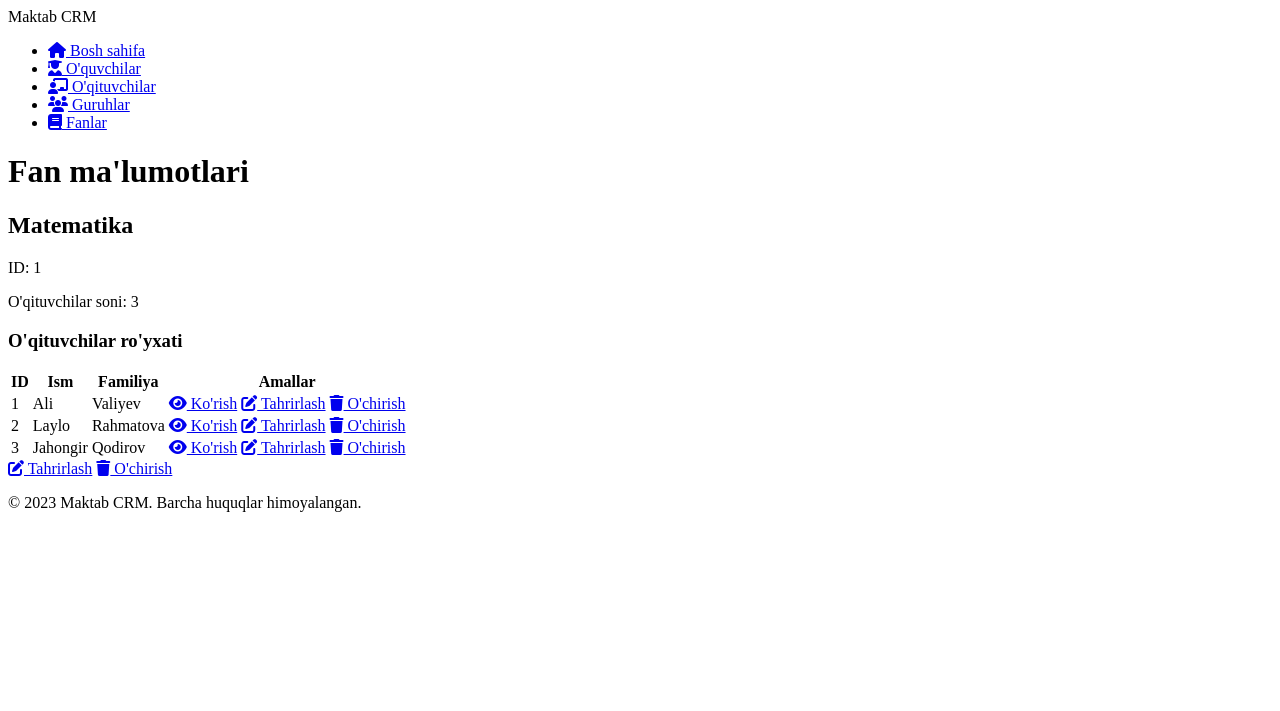
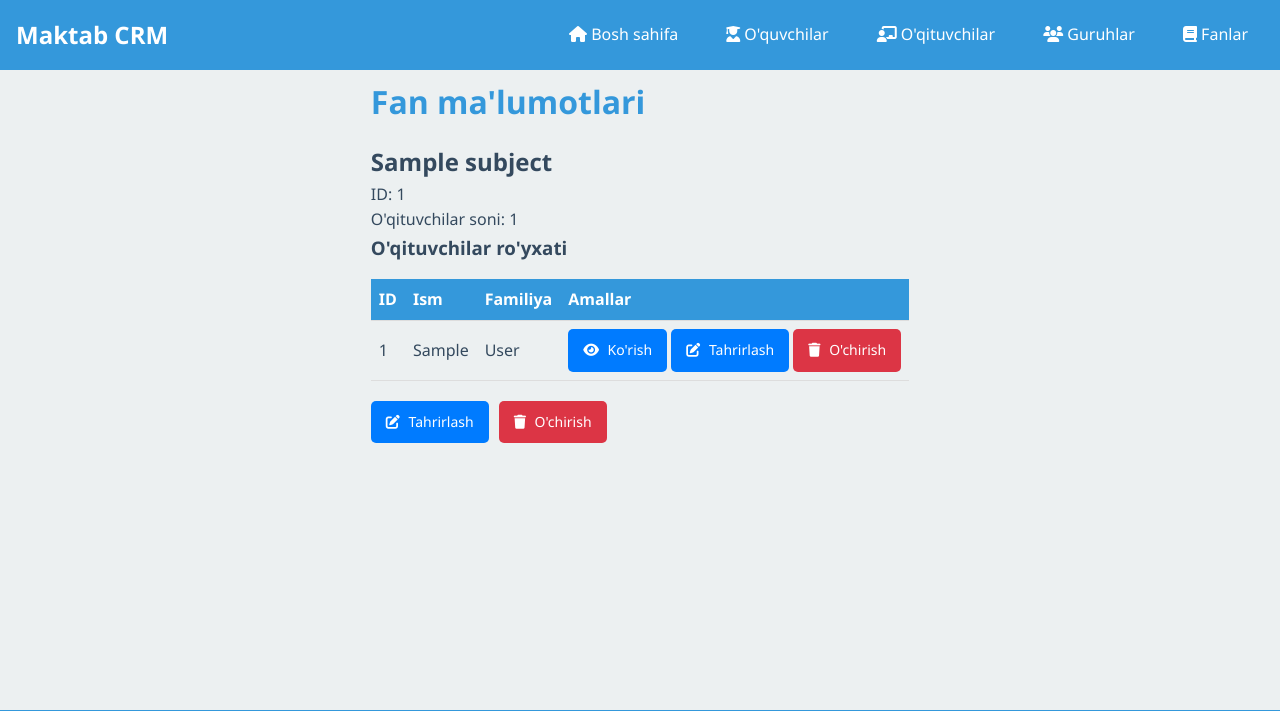
Before and after one commit to Kamila-2006/school-crm, a Django app: page /subjects/detail/1/ in a window 1280 px wide. Shown: the top 711 px of the page. Run offline with Django 5.2, Linux system fonts and the light colour scheme; tables that the repository leaves empty hold one stand-in row (values such as "Sample post").

Commit message:
school-crm

```diff
--- a/groups/urls.py
+++ b/groups/urls.py
@@ -8,4 +8,6 @@ urlpatterns = [
     path('list/', views.groups_list, name='list'),
     path('add/', views.group_add, name='group-add'),
     path('detail/<int:group_id>/', views.group_detail, name='detail'),
+    path('update/<int:group_id>/', views.group_update, name='update'),
+    path('delete/<int:group_id>/', views.group_delete, name='delete'),
 ]
--- a/students/urls.py
+++ b/students/urls.py
@@ -8,4 +8,6 @@ urlpatterns = [
     path('list/', views.students_list, name='list'),
     path('add/', views.student_add, name='student-add'),
     path('detail/<int:student_id>/', views.student_detail, name='detail'),
+    path('update/<int:student_id>/', views.student_update, name='update'),
+    path('delete/<int:student_id>/', views.student_delete, name='delete'),
 ]
--- a/subjects/urls.py
+++ b/subjects/urls.py
@@ -8,4 +8,6 @@ urlpatterns = [
     path('list/', views.subjects_list, name='list'),
     path('add/', views.subject_add, name='subject-add'),
     path('detail/<int:subject_id>/', views.subject_detail, name='detail'),
+    path('update/<int:subject_id>/', views.subject_update, name='update'),
+    path('delete/<int:subject_id>/', views.subject_delete, name='delete'),
 ]
--- a/subjects/views.py
+++ b/subjects/views.py
@@ -26,5 +26,31 @@ def subject_add(request):
 
 def subject_detail(request, subject_id):
     subject = get_object_or_404(Subject, pk=subject_id)
-    ctx = {'subject':subject}
+    teachers = subject.teachers.all()
+    ctx = {'subject':subject, 'teachers':teachers}
     return render(request, 'subjects/subject-detail.html', ctx)
+
+def subject_update(request, subject_id):
+    subject = get_object_or_404(Subject, pk=subject_id)
+    if request.method == 'POST':
+        name = request.POST.get('name')
+        teacher_ids = request.POST.getlist('teachers')
+        if name and teacher_ids:
+            subject.name = name
+            subject.save()
+            for teacher_id in teacher_ids:
+                teacher = Teacher.objects.get(id=teacher_id)
+                subject.teachers.add(teacher)
+            subject.save()
+            return redirect('subjects:detail', subject.id)
+    teachers = Teacher.objects.all()
+    ctx = {
+        'subject': subject,
+        'teachers': teachers,
+    }
+    return render(request, 'subjects/subject-add.html', ctx)
+
+def subject_delete(request, subject_id):
+    subject = get_object_or_404(Subject, pk=subject_id)
+    subject.delete()
+    return redirect('subjects:list')
--- a/teachers/urls.py
+++ b/teachers/urls.py
@@ -8,4 +8,6 @@ urlpatterns = [
     path('list/', views.teachers_list, name='list'),
     path('add/', views.teacher_add, name='teacher-add'),
     path('detail/<int:teacher_id>/', views.teacher_detail, name='detail'),
+    path('update/<int:teacher_id>/', views.teacher_update, name='update'),
+    path('delete/<int:teacher_id>/', views.teacher_delete, name='delete'),
 ]
--- a/templates/groups/group-detail.html
+++ b/templates/groups/group-detail.html
@@ -35,7 +35,7 @@
         </div>
     </div>
     <div class="actions">
-        <a href="group-update.html" class="btn"><i class="fas fa-edit"></i> Tahrirlash</a>
-        <a href="" class="btn btn-danger"><i class="fas fa-trash"></i> O'chirish</a>
+        <a href="{% url 'groups:update' group.id %}" class="btn"><i class="fas fa-edit"></i> Tahrirlash</a>
+        <a href="{% url 'groups:delete' group.id %}" class="btn btn-danger"><i class="fas fa-trash"></i> O'chirish</a>
     </div>
 {% endblock %}
--- a/templates/groups/groups-list.html
+++ b/templates/groups/groups-list.html
@@ -27,8 +27,8 @@
                         <td>{{ group.teacher }}</td>
                         <td>
                             <a href="{% url 'groups:detail' group.id %}" class="btn btn-sm"><i class="fas fa-eye"></i> Ko'rish</a>
-                            <a href="group-update.html?id=1" class="btn btn-sm"><i class="fas fa-edit"></i> Tahrirlash</a>
-                            <a href="#" class="btn btn-sm btn-danger"><i class="fas fa-trash"></i> O'chirish</a>
+                            <a href="{% url 'groups:update' group.id %}" class="btn btn-sm"><i class="fas fa-edit"></i> Tahrirlash</a>
+                            <a href="{% url 'groups:delete' group.id %}" class="btn btn-sm btn-danger"><i class="fas fa-trash"></i> O'chirish</a>
                         </td>
                     </tr>
                 {% empty %}
--- a/templates/students/student-detail.html
+++ b/templates/students/student-detail.html
@@ -16,7 +16,7 @@
         </div>
     </div>
     <div class="actions">
-        <a href="student-update.html" class="btn"><i class="fas fa-edit"></i> Tahrirlash</a>
-        <a href="delete-student.html" id="deleteStudent" class="btn btn-danger"><i class="fas fa-trash"></i> O'chirish</a>
+        <a href="{% url 'students:update' student.id %}" class="btn"><i class="fas fa-edit"></i> Tahrirlash</a>
+        <a href="{% url 'students:delete' student.id %}" id="deleteStudent" class="btn btn-danger"><i class="fas fa-trash"></i> O'chirish</a>
     </div>
 {% endblock %}
--- a/templates/students/students-list.html
+++ b/templates/students/students-list.html
@@ -26,8 +26,8 @@
                     <td>{{ student.group.name }}</td>
                     <td>
                         <a href="{% url 'students:detail' student.id %}" class="btn btn-sm"><i class="fas fa-eye"></i> Ko'rish</a>
-                        <a href="student-update.html?id=1" class="btn btn-sm"><i class="fas fa-edit"></i> Tahrirlash</a>
-                        <a href="#" class="btn btn-sm btn-danger"><i class="fas fa-trash"></i> O'chirish</a>
+                        <a href="{% url 'students:update' student.id %}" class="btn btn-sm"><i class="fas fa-edit"></i> Tahrirlash</a>
+                        <a href="{% url 'students:delete' student.id %}" class="btn btn-sm btn-danger"><i class="fas fa-trash"></i> O'chirish</a>
                     </td>
                 </tr>
             {% empty %}
--- a/templates/subjects/subject-detail.html
+++ b/templates/subjects/subject-detail.html
@@ -1,33 +1,14 @@
-<!DOCTYPE html>
-<html lang="uz">
-<head>
-    <meta charset="UTF-8">
-    <meta name="viewport" content="width=device-width, initial-scale=1.0">
-    <title>Maktab CRM - Fan ma'lumotlari</title>
-    <link rel="stylesheet" href="styles.css">
-    <link rel="stylesheet" href="https://cdnjs.cloudflare.com/ajax/libs/font-awesome/6.4.0/css/all.min.css">
-</head>
-<body>
-    <header>
-        <nav>
-            <div class="logo">Maktab CRM</div>
-            <ul>
-                <li><a href="index.html"><i class="fas fa-home"></i> Bosh sahifa</a></li>
-                <li><a href="students-list.html"><i class="fas fa-user-graduate"></i> O'quvchilar</a></li>
-                <li><a href="teachers-list.html"><i class="fas fa-chalkboard-teacher"></i> O'qituvchilar</a></li>
-                <li><a href="groups-list.html"><i class="fas fa-users"></i> Guruhlar</a></li>
-                <li><a href="subjects-list.html" class="active"><i class="fas fa-book"></i> Fanlar</a></li>
-            </ul>
-        </nav>
-    </header>
+{% extends 'base.html' %}
 
-    <main>
+{% block title %}Maktab CRM - Fan ma'lumotlari{% endblock %}
+
+{% block content %}
     <h1>Fan ma'lumotlari</h1>
     <div class="subject-details">
         <div class="subject-info">
-                <h2>Matematika</h2>
-                <p>ID: 1</p>
-                <p>O'qituvchilar soni: 3</p>
+            <h2>{{ subject.name }}</h2>
+            <p>ID: {{ subject.id }}</p>
+            <p>O'qituvchilar soni: {{ subject.teachers.count }}</p>
         </div>
         <div class="subject-teachers">
             <h3>O'qituvchilar ro'yxati</h3>
@@ -41,48 +22,24 @@
                     </tr>
                 </thead>
                 <tbody>
+                    {% for teacher in teachers %}
                         <tr>
-                            <td>1</td>
-                            <td>Ali</td>
-                            <td>Valiyev</td>
+                            <td>{{ teacher.id }}</td>
+                            <td>{{ teacher.first_name }}</td>
+                            <td>{{ teacher.last_name }}</td>
                             <td>
-                                <a href="teacher-detail.html?id=1" class="btn btn-sm"><i class="fas fa-eye"></i> Ko'rish</a>
-                                <a href="teacher-update.html?id=1" class="btn btn-sm"><i class="fas fa-edit"></i> Tahrirlash</a>
-                                <a href="teacher-delete.html?id=1" class="btn btn-sm btn-danger"><i class="fas fa-trash"></i> O'chirish</a>
+                                <a href="{% url 'teachers:detail' teacher.id %}" class="btn btn-sm"><i class="fas fa-eye"></i> Ko'rish</a>
+                                <a href="{% url 'teachers:update' teacher.id %}" class="btn btn-sm"><i class="fas fa-edit"></i> Tahrirlash</a>
+                                <a href="{% url 'teachers:delete' teacher.id %}" class="btn btn-sm btn-danger"><i class="fas fa-trash"></i> O'chirish</a>
                             </td>
                         </tr>
-                        <tr>
-                            <td>2</td>
-                            <td>Laylo</td>
-                            <td>Rahmatova</td>
-                            <td>
-                                <a href="teacher-detail.html?id=2" class="btn btn-sm"><i class="fas fa-eye"></i> Ko'rish</a>
-                                <a href="teacher-update.html?id=2" class="btn btn-sm"><i class="fas fa-edit"></i> Tahrirlash</a>
-                                <a href="teacher-delete.html?id=2" class="btn btn-sm btn-danger"><i class="fas fa-trash"></i> O'chirish</a>
-                            </td>
-                        </tr>
-                        <tr>
-                            <td>3</td>
-                            <td>Jahongir</td>
-                            <td>Qodirov</td>
-                            <td>
-                                <a href="teacher-detail.html?id=3" class="btn btn-sm"><i class="fas fa-eye"></i> Ko'rish</a>
-                                <a href="teacher-update.html?id=3" class="btn btn-sm"><i class="fas fa-edit"></i> Tahrirlash</a>
-                                <a href="teacher-delete.html?id=3" class="btn btn-sm btn-danger"><i class="fas fa-trash"></i> O'chirish</a>
-                            </td>
-                        </tr>
+                    {% endfor %}
                 </tbody>
             </table>
         </div>
     </div>
     <div class="actions">
-            <a href="subject-update.html" class="btn"><i class="fas fa-edit"></i> Tahrirlash</a>
-            <a href="subject-delete.html" class="btn btn-danger"><i class="fas fa-trash"></i> O'chirish</a>
+        <a href="{% url 'subjects:update' subject.id %}" class="btn"><i class="fas fa-edit"></i> Tahrirlash</a>
+        <a href="{% url 'subjects:delete' subject.id %}" class="btn btn-danger"><i class="fas fa-trash"></i> O'chirish</a>
     </div>
-    </main>
-
-    <footer>
-        <p>&copy; 2023 Maktab CRM. Barcha huquqlar himoyalangan.</p>
-    </footer>
-</body>
-</html>
+{% endblock %}
--- a/templates/subjects/subjects-list.html
+++ b/templates/subjects/subjects-list.html
@@ -24,9 +24,9 @@
                     <td>{{ subject.name }}</td>
                     <td>{{ subject.teachers.count }}</td>
                     <td>
-                        <a href="subject-detail.html?id=1" class="btn btn-sm"><i class="fas fa-eye"></i> Ko'rish</a>
-                        <a href="subject-update.html?id=1" class="btn btn-sm"><i class="fas fa-edit"></i> Tahrirlash</a>
-                        <a href="#" class="btn btn-sm btn-danger"><i class="fas fa-trash"></i> O'chirish</a>
+                        <a href="{% url 'subjects:detail' subject.id %}" class="btn btn-sm"><i class="fas fa-eye"></i> Ko'rish</a>
+                        <a href="{% url 'subjects:update' subject.id %}" class="btn btn-sm"><i class="fas fa-edit"></i> Tahrirlash</a>
+                        <a href="{% url 'subjects:delete' subject.id %}" class="btn btn-sm btn-danger"><i class="fas fa-trash"></i> O'chirish</a>
                     </td>
                 </tr>
             {% empty %}
--- a/templates/teachers/teacher-detail.html
+++ b/templates/teachers/teacher-detail.html
@@ -17,7 +17,7 @@
         </div>
     </div>
     <div class="actions">
-        <a href="teacher-update.html" class="btn"><i class="fas fa-edit"></i> Tahrirlash</a>
-        <a href="{% url 'teachers:list' %}" class="btn btn-danger"><i class="fas fa-trash"></i> O'chirish</a>
+        <a href="{% url 'teachers:update' teacher.id %}" class="btn"><i class="fas fa-edit"></i> Tahrirlash</a>
+        <a href="{% url 'teachers:delete' teacher.id %}" class="btn btn-danger"><i class="fas fa-trash"></i> O'chirish</a>
     </div>
 {% endblock %}
--- a/templates/teachers/teachers-list.html
+++ b/templates/teachers/teachers-list.html
@@ -26,9 +26,9 @@
                     <td>{{ teacher.last_name }}</td>
                     <td>{{ teacher.subject }}</td>
                     <td>
-                        <a href="teacher-detail.html?id=1" class="btn btn-sm"><i class="fas fa-eye"></i> Ko'rish</a>
-                        <a href="teacher-update.html?id=1" class="btn btn-sm"><i class="fas fa-edit"></i> Tahrirlash</a>
-                        <a href="teacher-delete.html?id=1" class="btn btn-sm btn-danger"><i class="fas fa-trash"></i> O'chirish</a>
+                        <a href="{% url 'teachers:detail' teacher.id %}" class="btn btn-sm"><i class="fas fa-eye"></i> Ko'rish</a>
+                        <a href="{% url 'teachers:update' teacher.id %}" class="btn btn-sm"><i class="fas fa-edit"></i> Tahrirlash</a>
+                        <a href="{% url 'teachers:delete' teacher.id %}" class="btn btn-sm btn-danger"><i class="fas fa-trash"></i> O'chirish</a>
                     </td>
                 </tr>
             {% empty %}
```
Also changed, not shown: groups/views.py (+27 -0 lines), students/views.py (+32 -0 lines), teachers/views.py (+34 -0 lines), templates/groups/group-add.html (+10 -4 lines), templates/students/student-add.html (+7 -3 lines), templates/subjects/subject-add.html (+7 -3 lines), templates/teachers/teacher-add.html (+7 -3 lines). Lines whose indentation alone changed are shown as unchanged.
